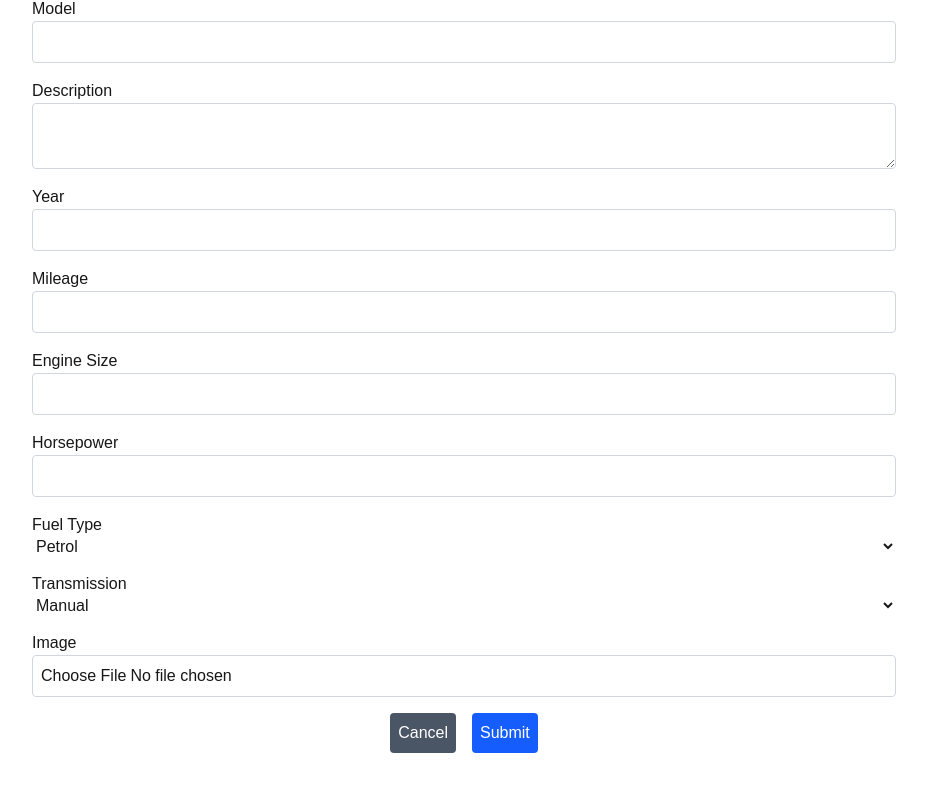
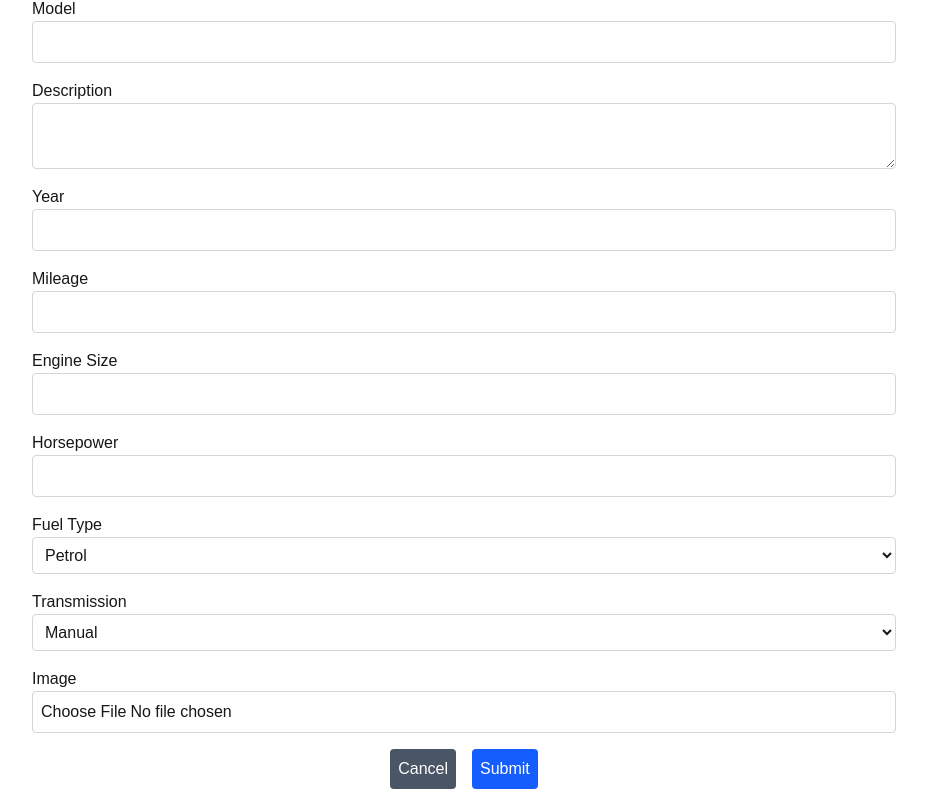
Before and after one commit to tiutcristian/mobile_frontend, a Next.js app: page /createListing in a window 1280 px wide. Shown: the part 357-1162 px from the top of the page, without its empty margins (176-1103 px from the left). Before the commit the page ends 1126 px from the top, so only its background shows below. Built offline with nearby package versions, Linux system fonts and the light colour scheme; no server answers.

Commit message:
Fix design problems

```diff
--- a/app/createListing/page.tsx
+++ b/app/createListing/page.tsx
@@ -171,6 +171,7 @@ export default function Form() {
 						id="fuelType"
 						value={fuelType}
 						onChange={e => setFuelType(e.target.value as FuelType)}
+						className="p-2 border border-gray-300 rounded"
 					>
 						<option value={FuelType.PETROL}>Petrol</option>
 						<option value={FuelType.DIESEL}>Diesel</option>
@@ -184,6 +185,7 @@ export default function Form() {
 						id="transmission"
 						value={transmission}
 						onChange={e => setTransmission(e.target.value as Transmission)}
+						className="p-2 border border-gray-300 rounded"
 					>
 						<option value={Transmission.MANUAL}>Manual</option>
 						<option value={Transmission.AUTOMATIC}>Automatic</option>
--- a/app/listing/[id]/edit/page.tsx
+++ b/app/listing/[id]/edit/page.tsx
@@ -333,6 +333,7 @@ export default function Form() {
 						id="fuelType"
 						value={fuelType}
 						onChange={e => setFuelType(e.target.value as FuelType)}
+						className="p-2 border border-gray-300 rounded"
 					>
 						<option value={FuelType.PETROL}>PETROL</option>
 						<option value={FuelType.DIESEL}>DIESEL</option>
@@ -346,6 +347,7 @@ export default function Form() {
 						id="transmission"
 						value={transmission}
 						onChange={e => setTransmission(e.target.value as Transmission)}
+						className="p-2 border border-gray-300 rounded"
 					>
 						<option value={Transmission.MANUAL}>MANUAL</option>
 						<option value={Transmission.AUTOMATIC}>AUTOMATIC</option>
--- a/app/listing/[id]/view/page.tsx
+++ b/app/listing/[id]/view/page.tsx
@@ -57,7 +57,7 @@ export default function Page() {
         <main className="p-8 pb-20 sm:p-20 font-sans flex flex-col items-center justify-center gap-8">
             {/* go back to dashboard */}
             <Link
-                className="fixed top-8 left-8 text-white hover:text-gray-300 flex items-center justify-center cursor-pointer gap-2"
+                className="fixed top-20 left-8 text-white hover:text-gray-300 flex items-center justify-center cursor-pointer gap-2"
                 href="/"
             >
                 <FontAwesomeIcon icon={faChevronLeft} />
```
